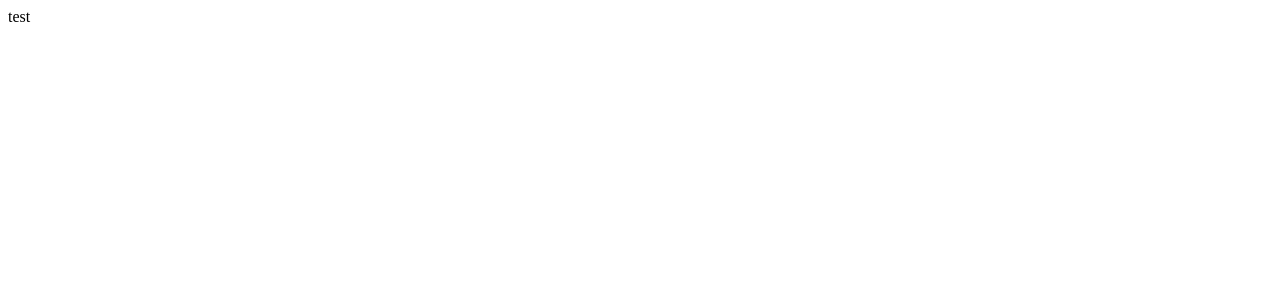
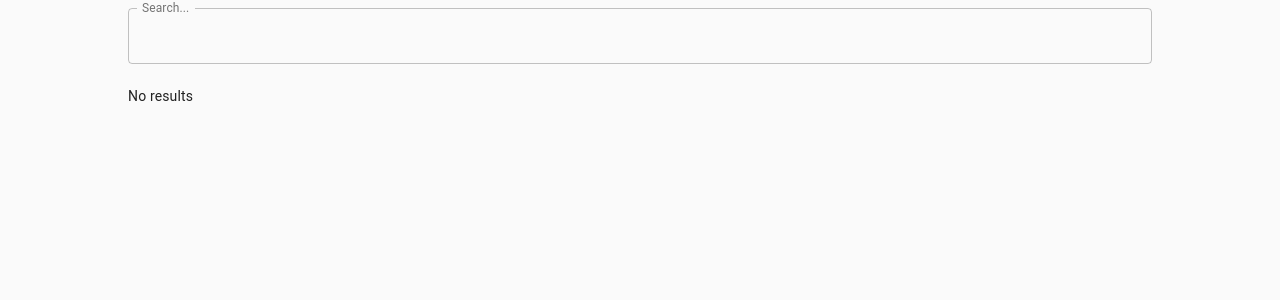
Before and after one commit to Occurs/dataset-catalog-test, a React app: page / in a window 1280 px wide. Shown: the top 300 px of the page. Built offline with nearby package versions, Linux system fonts and the light colour scheme.

Commit message:
add request util

```diff
--- a/package.json
+++ b/package.json
@@ -39,8 +39,10 @@
   },
   "dependencies": {
     "@material-ui/core": "4.11.4",
+    "axios": "^0.21.1",
     "react": "17.0.2",
     "react-dom": "17.0.2",
-    "react-router-dom": "5.2.0"
+    "react-router-dom": "5.2.0",
+    "swr": "^0.5.6"
   }
 }
--- /dev/null
+++ b/src/App.tsx
@@ -0,0 +1,12 @@
+import React from 'react';
+import { AppRouter } from '@features/router/AppRouter';
+import CssBaseline from '@material-ui/core/CssBaseline';
+
+export const App = () => {
+  return (
+    <React.Fragment>
+      <CssBaseline />
+      <AppRouter />
+    </React.Fragment>
+  );
+};
--- /dev/null
+++ b/src/features/hooks/UseDebounce.ts
@@ -0,0 +1,17 @@
+import { useState, useEffect } from 'react';
+
+export function useDebounce(value: string, delay: number) {
+  const [debouncedValue, setDebouncedValue] = useState(value);
+
+  useEffect(() => {
+    const handler = setTimeout(() => {
+      setDebouncedValue(value);
+    }, delay);
+
+    return () => {
+      clearTimeout(handler);
+    };
+  }, [value, delay]);
+
+  return debouncedValue;
+}
--- /dev/null
+++ b/src/features/hooks/UseRequest.ts
@@ -0,0 +1,49 @@
+import useSWR, { SWRConfiguration, SWRResponse } from 'swr';
+import axios, { AxiosRequestConfig, AxiosResponse, AxiosError } from 'axios';
+
+export type GetRequest = AxiosRequestConfig | null;
+
+interface Return<Data, Error>
+  extends Pick<
+    SWRResponse<AxiosResponse<Data>, AxiosError<Error>>,
+    'isValidating' | 'revalidate' | 'error' | 'mutate'
+  > {
+  data: Data | undefined;
+  response: AxiosResponse<Data> | undefined;
+}
+
+export interface Config<Data = unknown, Error = unknown>
+  extends Omit<SWRConfiguration<AxiosResponse<Data>, AxiosError<Error>>, 'initialData'> {
+  initialData?: Data;
+}
+
+export function useRequest<Data = unknown, Error = unknown>(
+  request: GetRequest,
+  { initialData, ...config }: Config<Data, Error> = {},
+): Return<Data, Error> {
+  const {
+    data: response,
+    error,
+    isValidating,
+    revalidate,
+    mutate,
+  } = useSWR<AxiosResponse<Data>, AxiosError<Error>>(request && JSON.stringify(request), () => axios(request!), {
+    ...config,
+    initialData: initialData && {
+      status: 200,
+      statusText: 'InitialData',
+      config: request!,
+      headers: {},
+      data: initialData,
+    },
+  });
+
+  return {
+    data: response && response.data,
+    response,
+    error,
+    isValidating,
+    revalidate,
+    mutate,
+  };
+}
--- a/src/features/layout/Layout.tsx
+++ b/src/features/layout/Layout.tsx
@@ -1,10 +1,13 @@
 import React, { FC, ReactNode } from 'react';
 import { createStyles, makeStyles } from '@material-ui/core/styles';
+import Grid from '@material-ui/core/Grid';
 
 const useStyles = makeStyles(() =>
   createStyles({
     root: {
       display: 'flex',
+      maxWidth: '1024px',
+      margin: '0 auto',
     },
   }),
 );
@@ -16,5 +19,13 @@ type LayoutProps = {
 export const Layout: FC<LayoutProps> = ({ children }) => {
   const classes = useStyles();
 
-  return <div className={classes.root}>{children}</div>;
+  return (
+    <div className={classes.root}>
+      <Grid container spacing={3}>
+        <Grid item xs={12}>
+          {children}
+        </Grid>
+      </Grid>
+    </div>
+  );
 };
--- a/src/features/router/AppRouter.tsx
+++ b/src/features/router/AppRouter.tsx
@@ -2,14 +2,13 @@ import React, { FC } from 'react';
 import { Switch, BrowserRouter, Route } from 'react-router-dom';
 
 import { Layout } from '@features/layout/Layout';
-
-const Main = () => <div>test</div>;
+import { Main } from '@pages/main/Main';
 
 export const AppRouter: FC = () => (
   <BrowserRouter>
     <Layout>
       <Switch>
-        <Route path={'/'} render={Main} />
+        <Route path={'/'} render={() => <Main />} />
       </Switch>
     </Layout>
   </BrowserRouter>
--- a/src/index.tsx
+++ b/src/index.tsx
@@ -1,6 +1,6 @@
 import React from 'react';
 import ReactDom from 'react-dom';
 
-import { AppRouter } from '@features/router/AppRouter';
+import { App } from './App';
 
-ReactDom.render(<AppRouter />, document.getElementById('app'));
+ReactDom.render(<App />, document.getElementById('app'));
--- /dev/null
+++ b/src/pages/main/Main.tsx
@@ -0,0 +1,74 @@
+import React, { FC, useState } from 'react';
+import { createStyles, makeStyles, Theme } from '@material-ui/core/styles';
+import { useDebounce } from '@features/hooks/useDebounce';
+import { useRequest } from '@features/hooks/UseRequest';
+import TextField from '@material-ui/core/TextField';
+
+type TRequest = {
+  count: number;
+  total: number;
+  items: Array<{
+    identifier: string;
+    title: string;
+  }>;
+};
+
+const useStyles = makeStyles((theme: Theme) =>
+  createStyles({
+    root: {
+      '& > *': {
+        marginBottom: theme.spacing(1),
+        marginTop: theme.spacing(1),
+        width: '100%',
+      },
+    },
+  }),
+);
+
+export const Main: FC = () => {
+  const [search, setSearch] = useState('');
+  const debouncedSearch = useDebounce(search, 300);
+  const { data } = useRequest<TRequest>({
+    url: search && (() => debouncedSearch) ? 'https://archive.org/services/search/v1/scrape' : undefined,
+    params: { fields: 'title', q: search, count: '100' },
+  });
+
+  const classes = useStyles();
+  return (
+    <div>
+      <form
+        onSubmit={() => {
+          console.log(search);
+        }}
+        className={classes.root}
+        noValidate
+        autoComplete="off"
+      >
+        <TextField
+          onChange={(e) => setSearch(e.target.value)}
+          label="Search..."
+          variant="outlined"
+          fullWidth
+          InputLabelProps={{
+            shrink: true,
+          }}
+        />
+      </form>
+      {data ? (
+        <p>
+          You search for: {search}, and get {data.total}
+        </p>
+      ) : (
+        <p>No results</p>
+      )}
+      <div>
+        {data?.items.map((item) => (
+          <span key={item.identifier}>
+            <p>{item.title}</p>
+            <p>/data/{item.identifier}.csv</p>
+          </span>
+        ))}
+      </div>
+    </div>
+  );
+};
--- a/tsconfig.json
+++ b/tsconfig.json
@@ -14,7 +14,8 @@
     "jsx": "react",
     "baseUrl": "./src",
     "paths": {
-      "@features/*": ["features/*"]
+      "@features/*": ["features/*"],
+      "@pages/*": ["pages/*"]
     }
   },
   "include": ["./src/**/*", "./global.d.ts"],
--- a/webpack/webpack.common.js
+++ b/webpack/webpack.common.js
@@ -28,6 +28,7 @@ module.exports = {
   resolve: {
     alias: {
       '@features': path.join(rootDir, '/src/features'),
+      '@pages': path.join(rootDir, '/src/pages'),
     },
     extensions: ['.tsx', '.ts', '.js'],
   },
```
Also changed, not shown: 2 other files (tests, documents, lock files or other folders).
